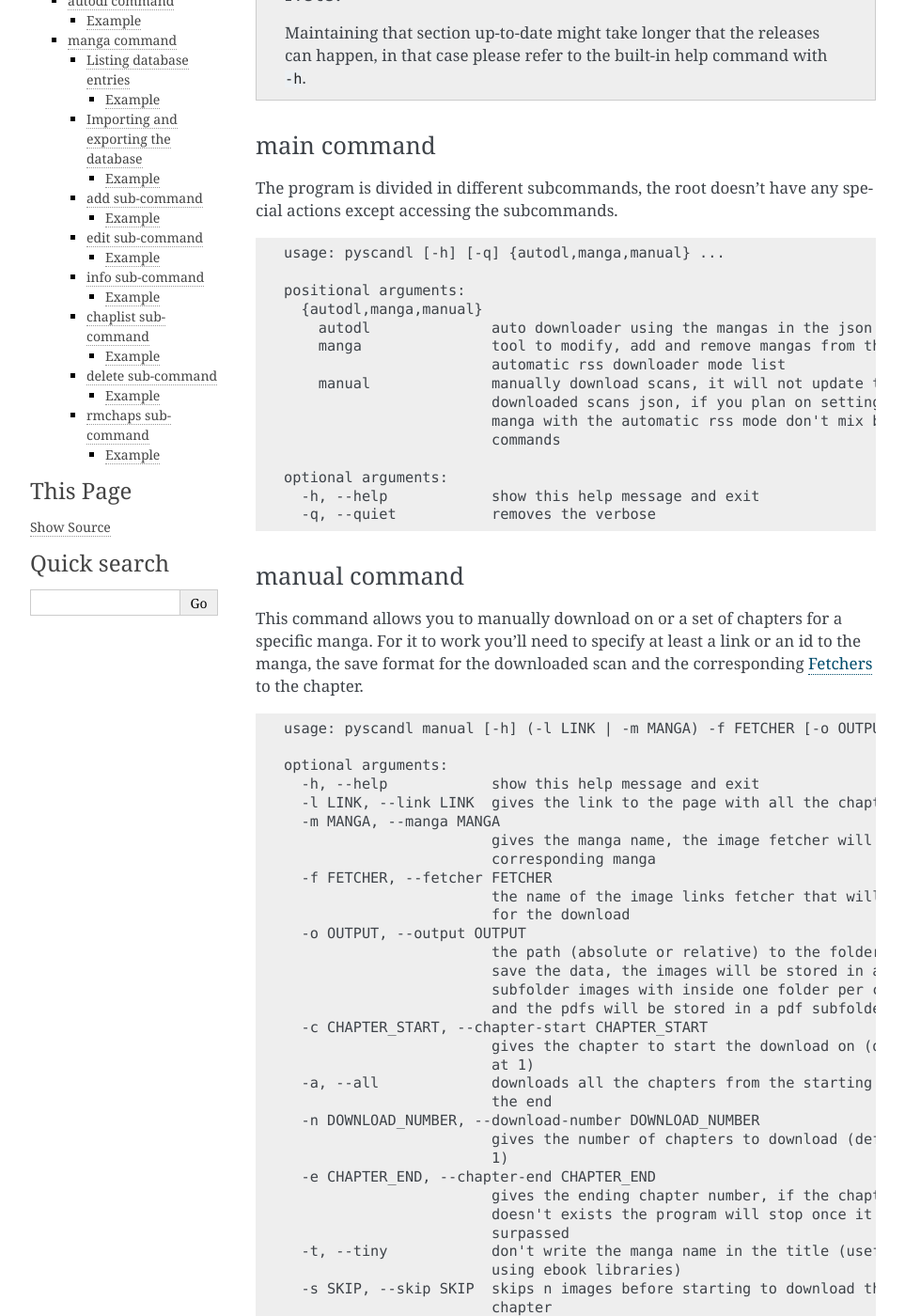
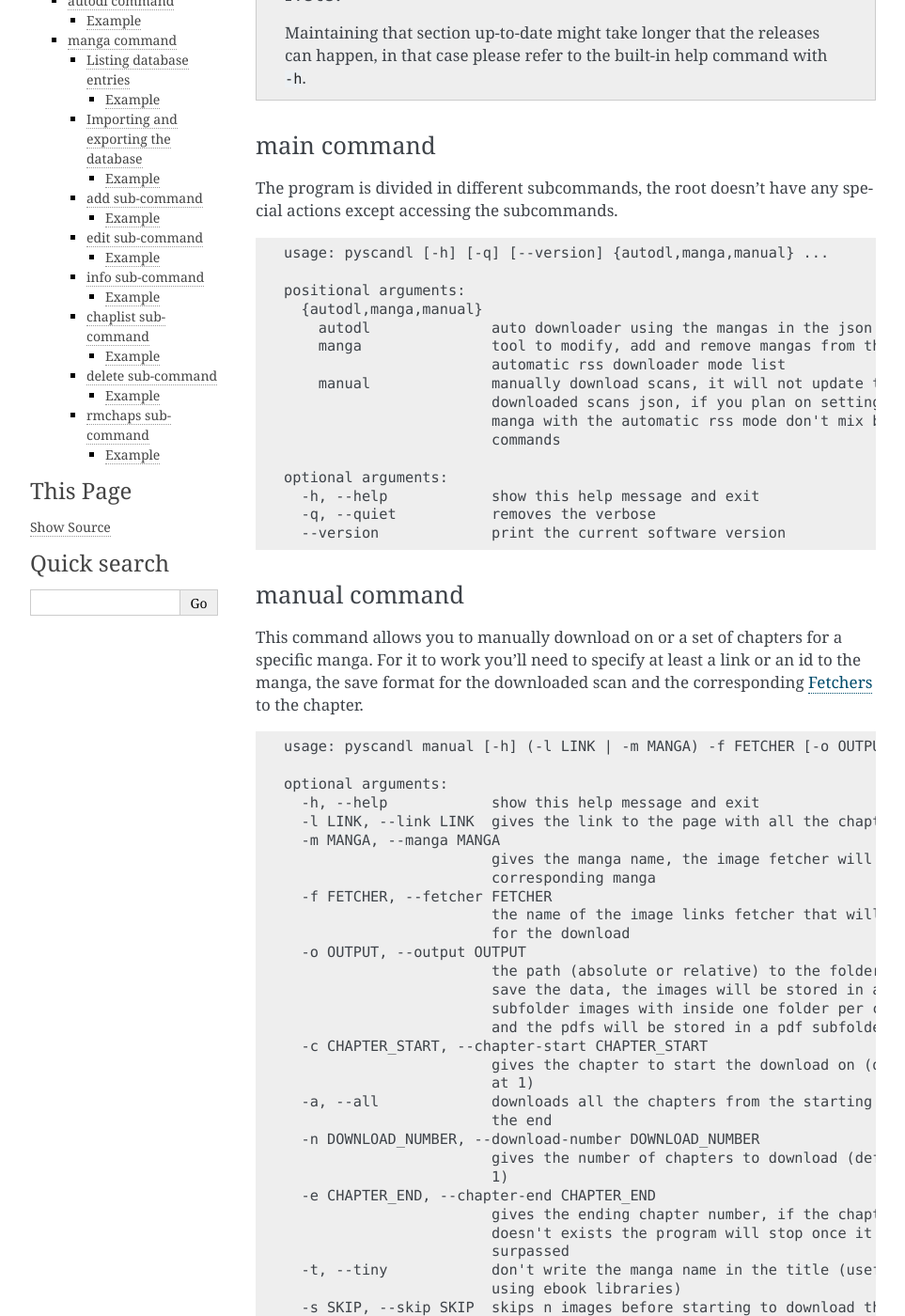
Before and after one commit to Ara0n/pyscandl, a Sphinx documentation site: the page built from docs/source/pages/usage.rst, in a window 1280 px wide and 1400 px high, scrolled down 209 px. Shown: the whole window at 94% size, without its empty margins (148-1111 px from the left). Built offline with Sphinx 7.4.7, drawn with Linux system fonts in a browser that asks for light colours; some of the changed text lies outside the part shown.

Commit message:
updated doc

```diff
--- a/docs/source/CLI help/main.txt
+++ b/docs/source/CLI help/main.txt
@@ -1,4 +1,4 @@
-usage: pyscandl [-h] [-q] {autodl,manga,manual} ...
+usage: pyscandl [-h] [-q] [--version] {autodl,manga,manual} ...
 
 positional arguments:
   {autodl,manga,manual}
@@ -13,3 +13,4 @@
 optional arguments:
   -h, --help            show this help message and exit
   -q, --quiet           removes the verbose
+  --version             print the current software version
--- a/docs/source/CLI help/manga.txt
+++ b/docs/source/CLI help/manga.txt
@@ -24,4 +24,4 @@
   -i IMPORT_DB, --import-db IMPORT_DB
                         imports a new database from a json file
 
-The current list of image fetcher is: NHENTAI, FANFOX, MANGADEX, NAVERWEBTOON, NAVERBESTCHALLENGE, NAVERCHALLENGE
+The current list of image fetcher is: NHENTAI, FANFOX, MANGADEX, MANGADEX_FR, FRSCAN, NAVERWEBTOON, NAVERBESTCHALLENGE, NAVERCHALLENGE
--- a/docs/source/CLI help/manual.txt
+++ b/docs/source/CLI help/manual.txt
@@ -36,4 +36,4 @@
   -i, --image           downloads only the images in a chapter subfolder and
                         don't create the pdf
 
-The current list of image fetcher is: NHENTAI, FANFOX, MANGADEX, NAVERWEBTOON, NAVERBESTCHALLENGE, NAVERCHALLENGE
+The current list of image fetcher is: NHENTAI, FANFOX, MANGADEX, MANGADEX_FR, FRSCAN, NAVERWEBTOON, NAVERBESTCHALLENGE, NAVERCHALLENGE
```
